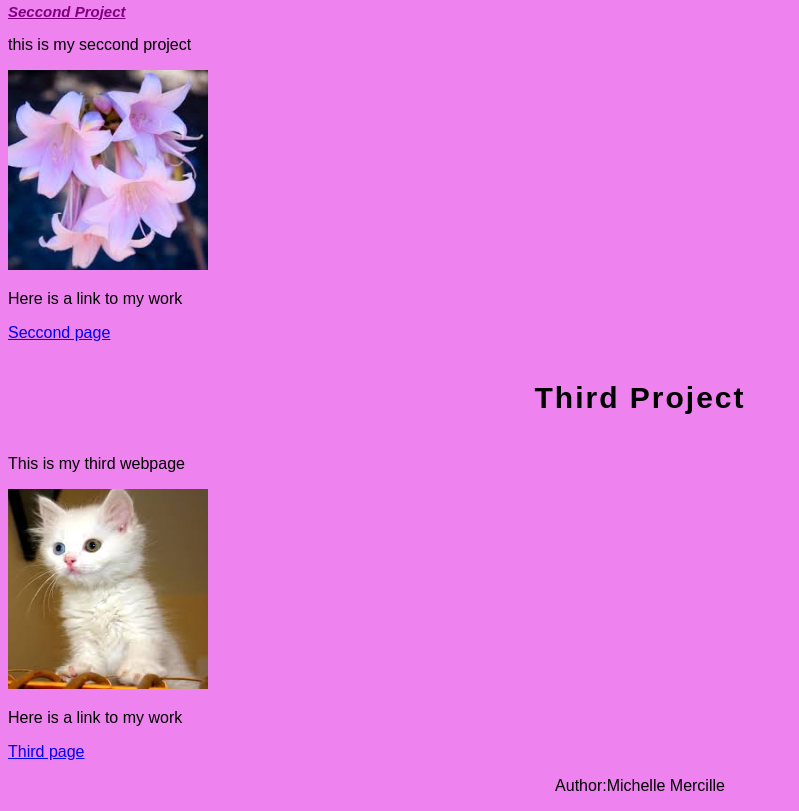
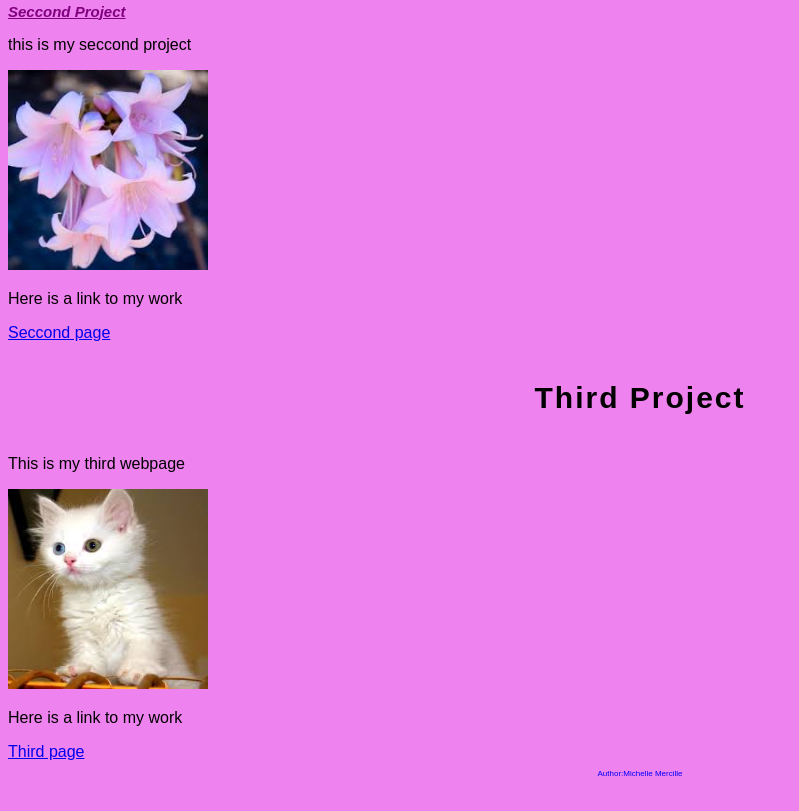
Before and after one commit to Mam1986/portfolio, a plain HTML site: page index.html in a window 1280 px wide. Shown: the part 557-1368 px from the top of the page, without its empty margins (0-799 px from the left). After the commit the page ends 1343 px from the top, so only its background shows below. Drawn offline with Linux system fonts and the light colour scheme.

Commit message:
one change to stylesheet

```diff
--- a/style.css
+++ b/style.css
@@ -43,7 +43,7 @@ h4{
   letter-spacing: 2px;
 }
 footer{
-  font-size: 8px
   color: blue;
+  font-size: 8px;
   text-align: center;
   }
```
